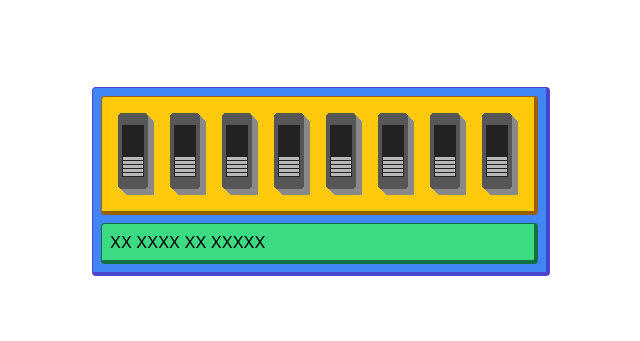
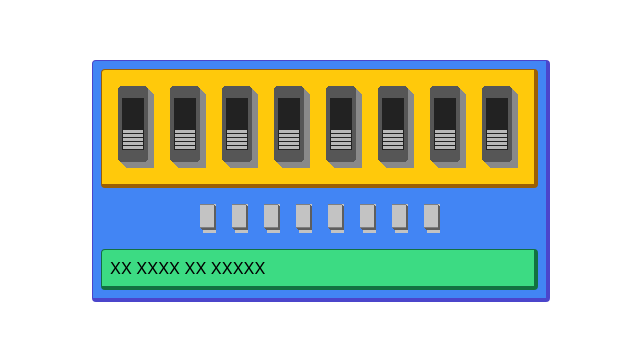
Before and after one commit to learn-systemverilog/learn-systemverilog.github.io, a React (Create React App) app: page / in a window 1280 px wide. Shown: the part 219-560 px from the top of the page, without its empty margins (319-959 px from the left). Built offline with nearby package versions, Linux system fonts and the light colour scheme.

Commit message:
Add leds

```diff
--- a/src/App.js
+++ b/src/App.js
@@ -1,5 +1,6 @@
 import Board from './components/Board.js';
 import Switches from './components/Switches';
+import Leds from './components/Leds';
 
 const styles = {
   overlay: {
@@ -17,6 +18,7 @@ function App() {
         <Board background="#ffc90b" border="#9a5f05">
           <Switches />
         </Board>
+        <Leds />
         <Board background="#3cdb83" border="#127141">
           XX XXXX XX XXXXX
         </Board>
--- /dev/null
+++ b/src/components/Led.js
@@ -0,0 +1,19 @@
+import React, { useState } from 'react';
+import ledOn from './ledOn.png';
+import ledOff from './ledOff.png';
+
+const styles = {
+    led: {
+        margin: '8px',
+    }
+};
+
+export default function Led() {
+    const [on, setOn] = useState(false);
+
+    if (on) {
+        return <img src={ledOn} style={styles.led} />;
+    }
+
+    return <img src={ledOff} style={styles.led} />;
+}
--- /dev/null
+++ b/src/components/Leds.js
@@ -0,0 +1,26 @@
+import React from 'react';
+import Led from './Led.js';
+
+const styles = {
+    leds: {
+        width: 'fit-content',
+        margin: 'auto',
+        display: 'grid',
+        gridAutoFlow: 'column',
+    }
+};
+
+export default function Leds() {
+    return (
+        <div style={styles.leds}>
+            <Led />
+            <Led />
+            <Led />
+            <Led />
+            <Led />
+            <Led />
+            <Led />
+            <Led />
+        </div>
+    );
+}
```
Also changed, not shown: src/components/ledOff.png (added), src/components/ledOn.png (added).
